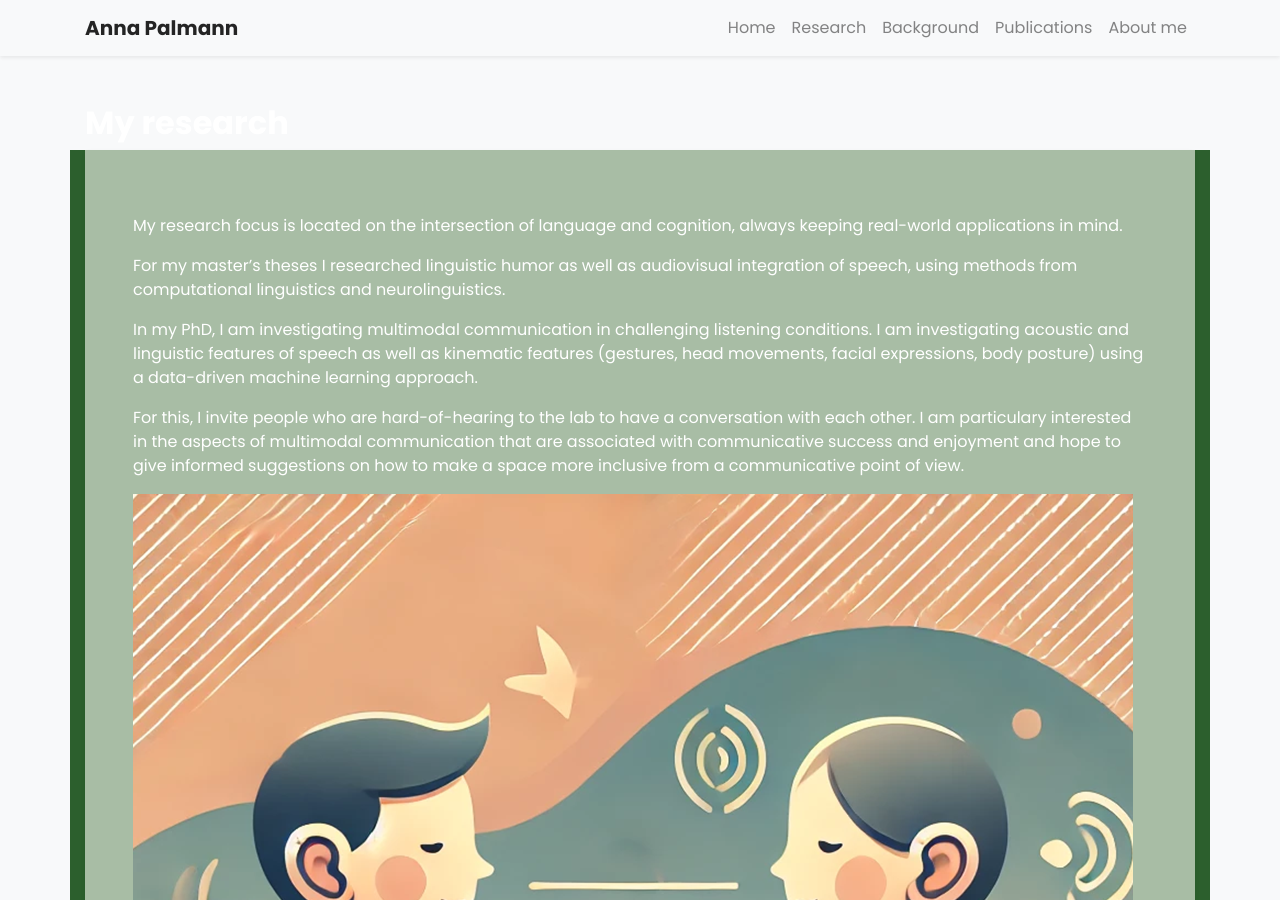
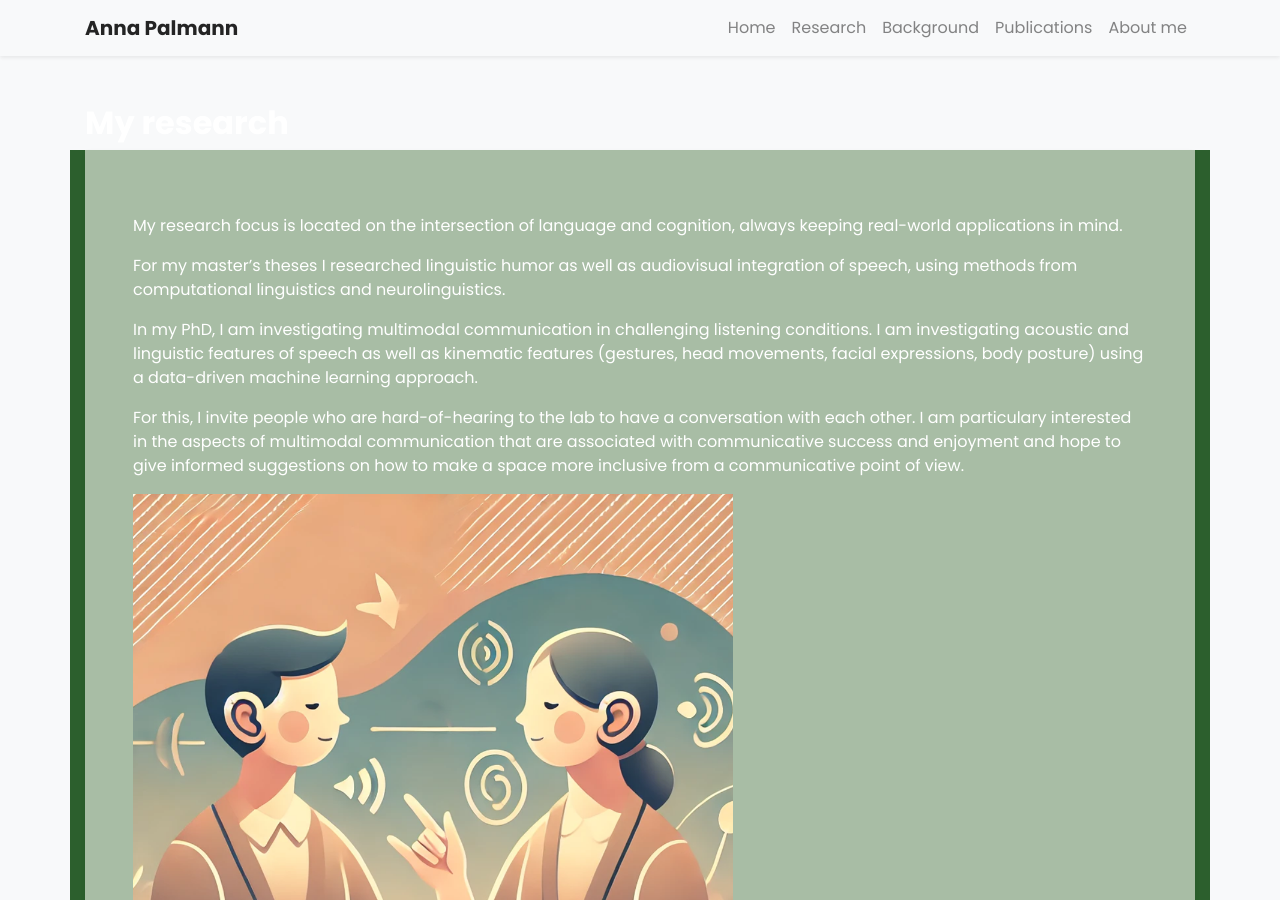
Before and after one commit to palmanna/website, a Jekyll site: the page built from research.md, in a window 1280 px wide and 900 px high. Built offline with Jekyll 4.4.1, drawn with Linux system fonts in a browser that asks for light colours; a style sheet for code colours, icons or effects is not loaded.

Commit message:
size img

```diff
--- a/_includes/widgets/research.html
+++ b/_includes/widgets/research.html
@@ -12,7 +12,7 @@
                         {% if site.data.research.images %}
                             <div class="researcg-images">
                                 {% for image in site.data.research.images %}
-                                    <img src="{{ image.url | relative_url }}" alt="{{ image.alt }}" class="img-fluid rounded-image"/>
+                                    <img src="{{ image.url | relative_url }}" alt="{{ image.alt }}" width = "600" height = "400" class="img-fluid rounded-image"/>
                                 {% endfor %}
                             </div>
                         {% endif %}
```
